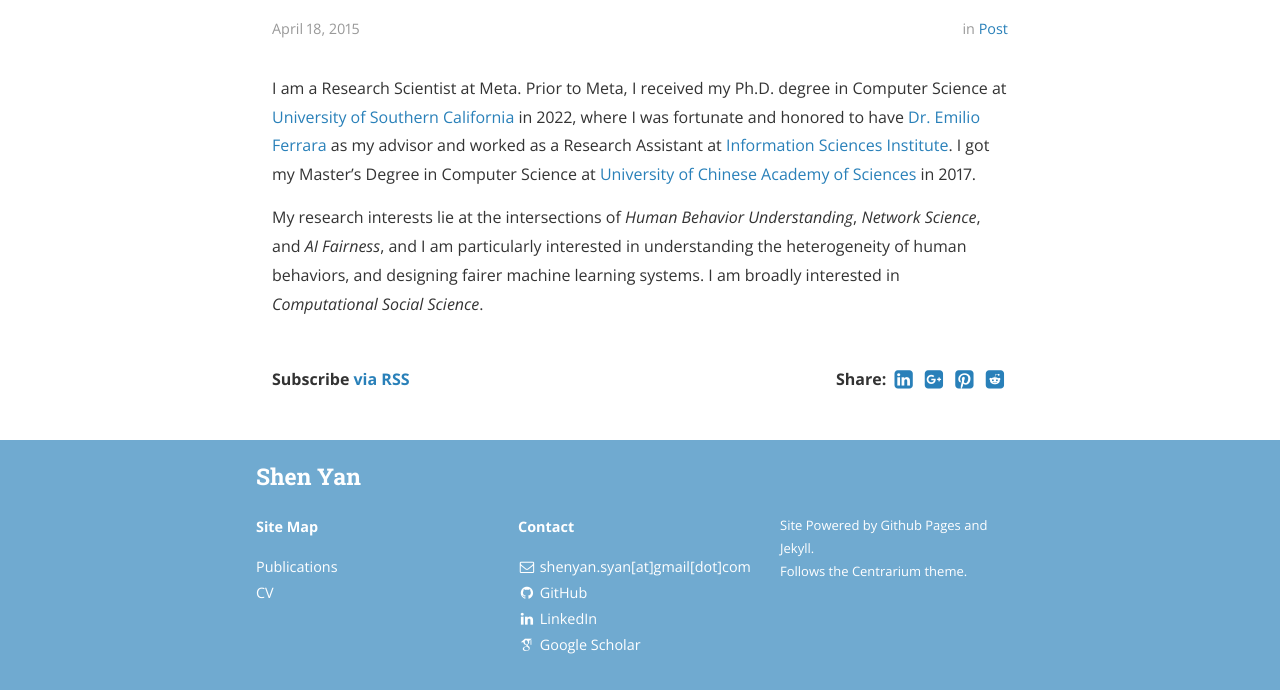
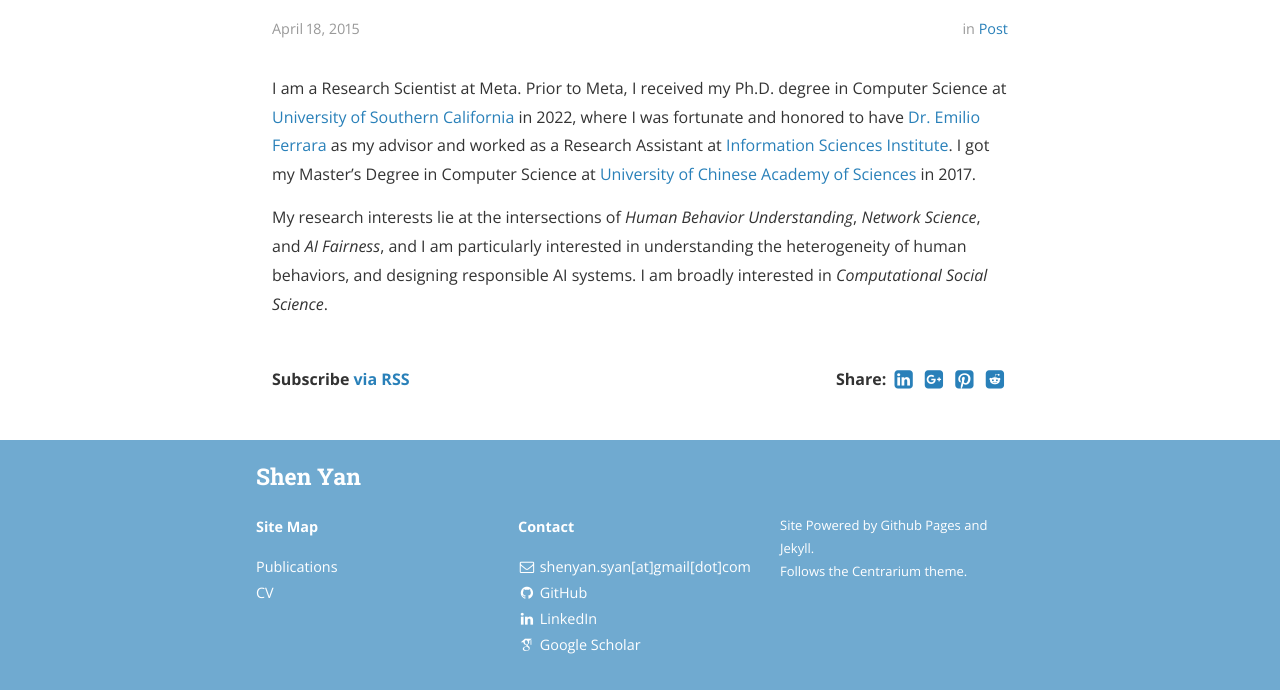
Before and after one commit to yanshentracy/page, a Jekyll site: the page built from _posts/2015-04-18-introduction.markdown, in a window 1280 px wide. Shown: the part 417-1107 px from the top of the page. Built offline with Jekyll 4.4.1, drawn with Linux system fonts in a browser that asks for light colours; nearby versions of some CDN libraries; some web fonts are replaced.

Commit message:
Update 2015-04-18-introduction.markdown

```diff
--- a/_posts/2015-04-18-introduction.markdown
+++ b/_posts/2015-04-18-introduction.markdown
@@ -8,4 +8,4 @@ cover:  "/assets/instacode.png"
 I am a Research Scientist at Meta. Prior to Meta, I received my Ph.D. degree in Computer Science at <a href = "https://www.usc.edu/">University of Southern California</a> in 2022, where I was fortunate and honored to have <a href = "http://www.emilio.ferrara.name/">Dr. Emilio Ferrara</a> as my advisor and worked as a Research Assistant at <a href="https://www.isi.edu/">Information Sciences Institute</a>.
 I got my Master's Degree in Computer Science at <a href="http://english.ucas.ac.cn/"> University of Chinese Academy of Sciences</a> in 2017.
 
-My research interests lie at the intersections of <i>Human Behavior Understanding</i>, <i>Network Science</i>, and <i>AI Fairness</i>, and I am particularly interested in understanding the heterogeneity of human behaviors, and designing fairer machine learning systems. I am broadly interested in <i>Computational Social Science</i>.
+My research interests lie at the intersections of <i>Human Behavior Understanding</i>, <i>Network Science</i>, and <i>AI Fairness</i>, and I am particularly interested in understanding the heterogeneity of human behaviors, and designing responsible AI systems. I am broadly interested in <i>Computational Social Science</i>.
```
